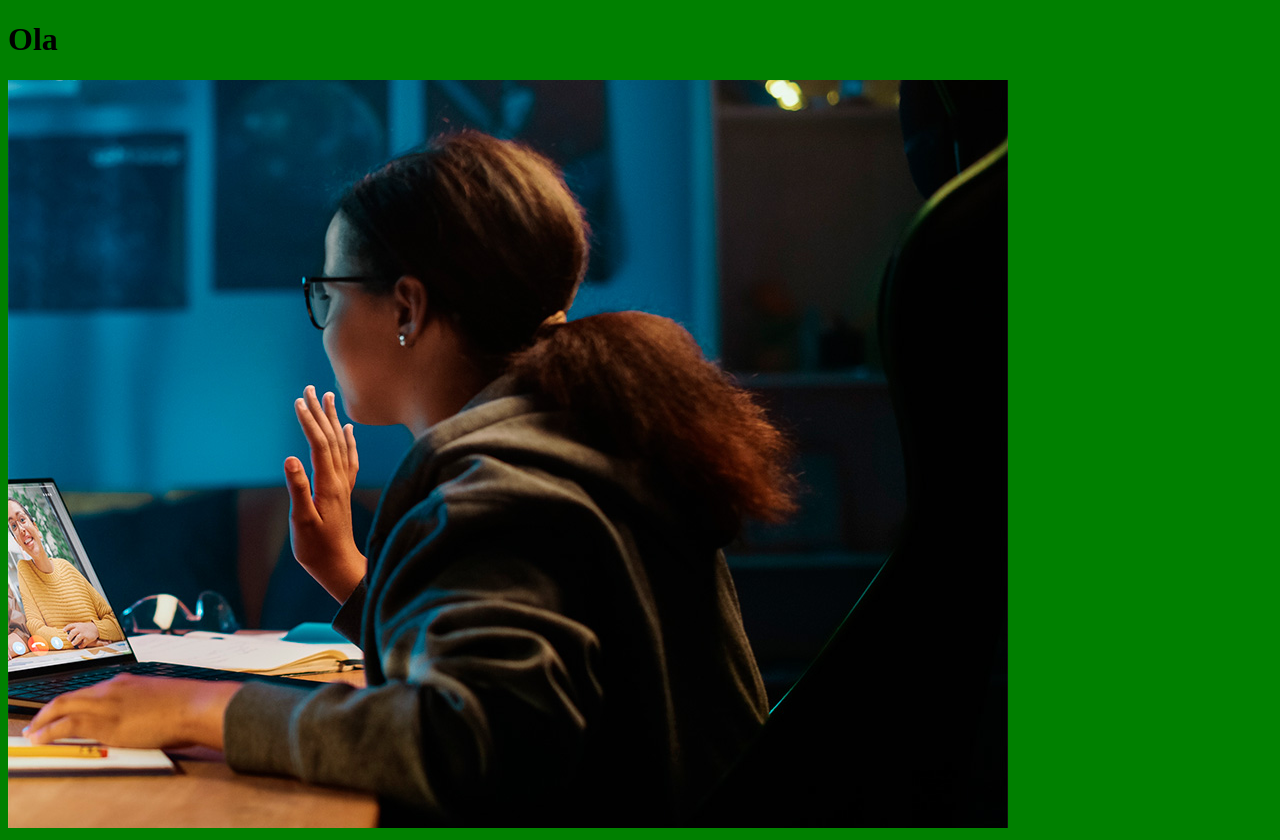
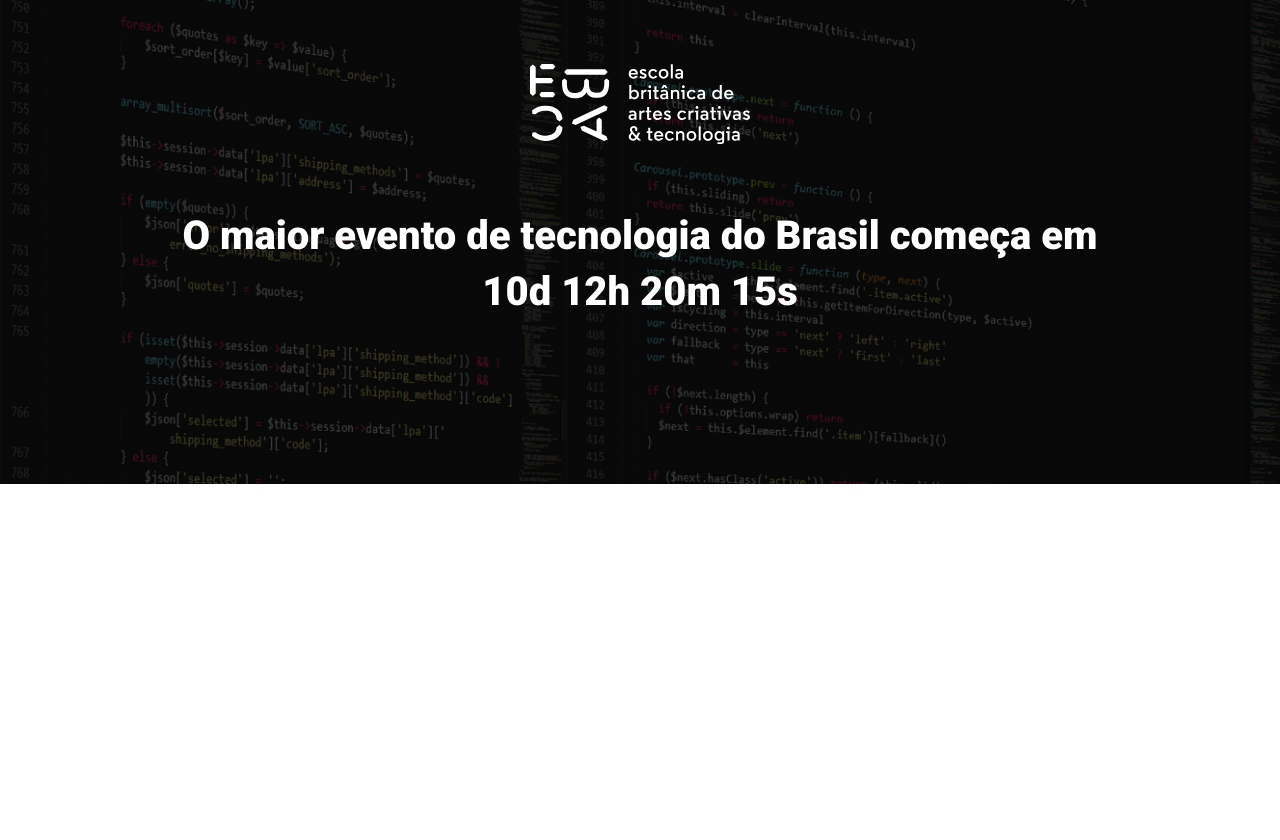
Before and after one commit to nicolasoliveiramor/ebac_tech_talks, a website built with Parcel: page src/index.html in a window 1280 px wide. After the commit the page ends 800 px from the top, so only its background shows below. Built offline with nearby package versions, Linux system fonts and the light colour scheme.

Commit message:
criando o hero

```diff
--- a/src/index.html
+++ b/src/index.html
@@ -1,14 +1,26 @@
 <!DOCTYPE html>
-<html lang="en">
+<html lang="pt-BR">
 <head>
     <meta charset="UTF-8">
     <meta name="viewport" content="width=device-width, initial-scale=1.0">
-    <title>Document</title>
+    <title>EBAC Tech Talks</title>
     <link rel="stylesheet" href="styles/main.scss">
+
+    <link rel="preconnect" href="https://fonts.googleapis.com">
+    <link rel="preconnect" href="https://fonts.gstatic.com" crossorigin>
+    <link href="https://fonts.googleapis.com/css2?family=Lobster&family=Nunito+Sans:ital,opsz,wdth,wght@0,6..12,112.5,200..1000;1,6..12,112.5,200..1000&family=Roboto:wght@400;700;900&display=swap" rel="stylesheet">
 </head>
 <body>
-    <h1>Ola</h1>
-    <img src="./images/backend.png" alt="">
+    <header class="hero">
+        <div class="container">
+            <img class="hero__logo" src="./images/ebac_logo.svg" alt="EBAC">
+            <p class="hero__text">
+                O maior evento de tecnologia do Brasil começa em 10d 12h 20m 15s
+            </p>
+        </div>
+    </header>
+
+
     <script src="scripts/main.js"></script>
 </body>
 </html>
--- /dev/null
+++ b/src/styles/_hero.scss
@@ -0,0 +1,36 @@
+.hero {
+    padding-top: 64px;
+    padding-bottom: 100px;
+    background: linear-gradient(rgba(0, 0, 0, 0.7), rgba(0, 0, 0, 0.7)), url(../images/fundo.png);
+    background-repeat: no-repeat;
+    background-size: cover;
+
+    &__text {
+        margin-top: 64px;
+        margin-bottom: 64px;
+        font-size: 40px;
+        line-height: 56px;
+        font-weight: 800;
+        text-align: center;
+    }
+
+    &__logo {
+        margin: 0 auto;
+        height: 80px;
+        display: block;
+    }
+
+    @media (max-width: 640px) {
+        padding: 40px 0;
+
+        &__logo {
+            height: 40px;
+        }
+
+        &__text {
+            font-size: 22px;
+            line-height: 24px;
+            margin: 24px 0;
+        }
+    }
+}
--- a/src/styles/main.scss
+++ b/src/styles/main.scss
@@ -1,3 +1,23 @@
-body {
-    background-color: green;
+@use 'hero';
+
+* {
+    margin: 0;
+    padding: 0;
+    box-sizing: border-box;
+    font-family: Roboto, sans-serif;
+    color: #fff;
 }
+
+.container {
+    max-width: 960px;
+    width: 100%;
+    margin: 0 auto;
+
+    @media (max-width: 640px) {
+        max-width: 80%;
+    }
+
+    @media (max-width: 1024px) {
+        max-width: 90%;
+    }
+}
```
